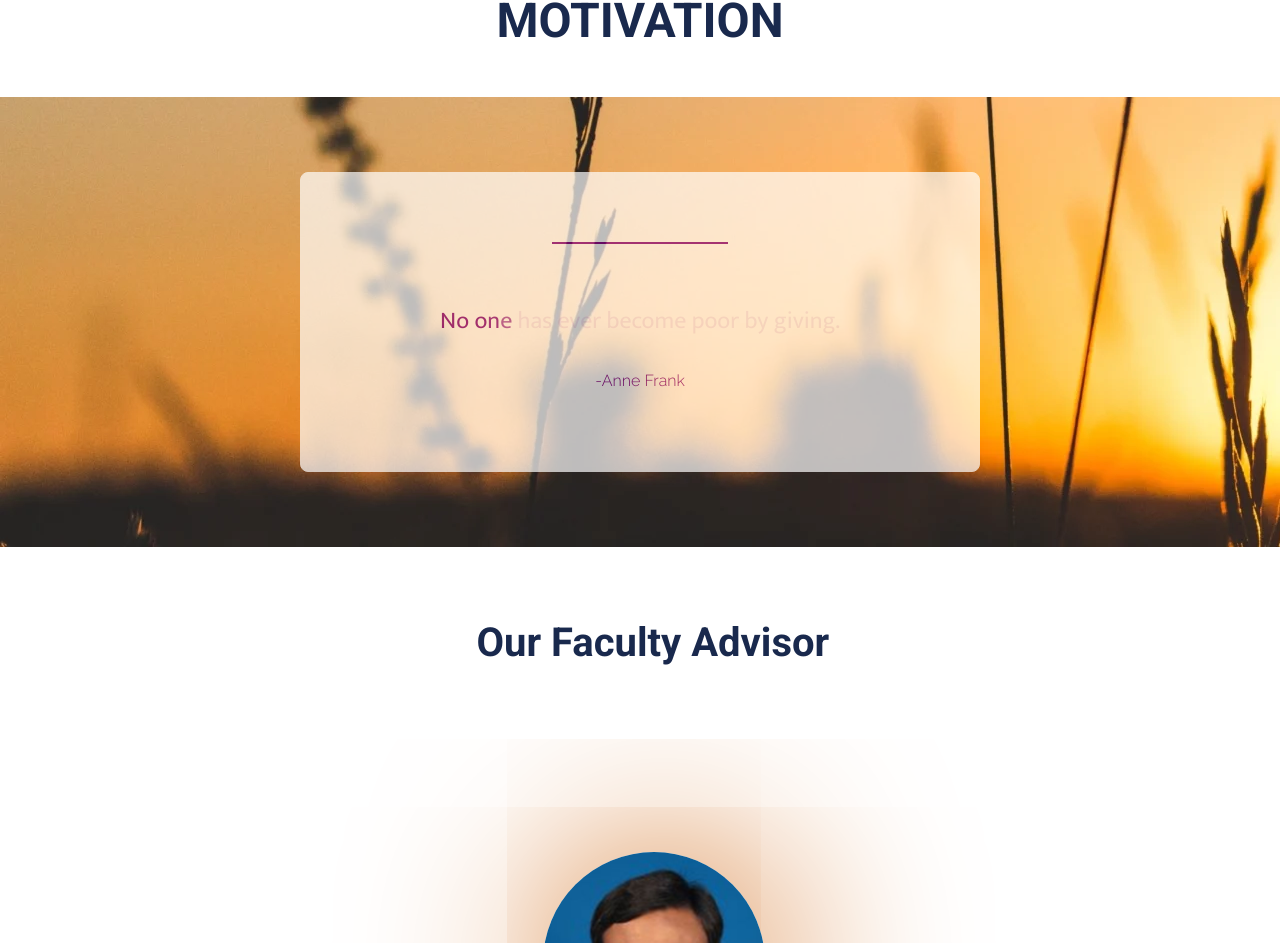
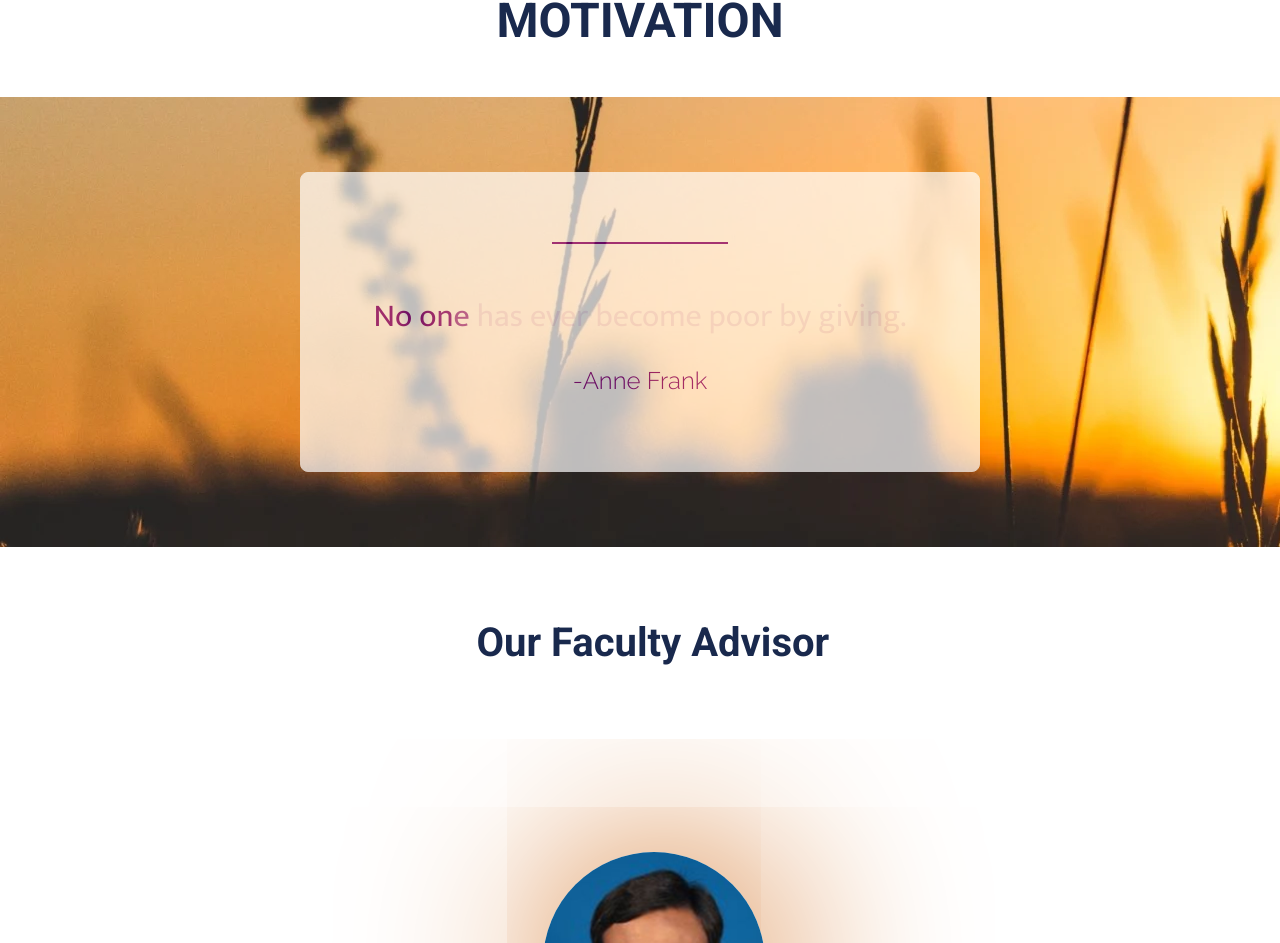
Before and after one commit to HarshitD-003/S_WEBSITE, a plain HTML site: page index.html in a window 1280 px wide. Shown: the part 2434-3377 px from the top of the page. Drawn offline with nearby package versions, Linux system fonts and the light colour scheme; a web font is replaced by a local one.

Commit message:
Update index.html

```diff
--- a/index.html
+++ b/index.html
@@ -256,10 +256,10 @@
       <article> <img src="sankalpimg/quotebkg.jpg" alt="Web design Istra" data-parallax='{"y": 230}'/>
         <div class="absomid-cbp white7 corner">
           <div class="carousel-car">
-            <div class="carousel-content-car">
+            <div class="carousel-content-car" style="font-size: 150%;">
 
                 <div class="line-car"></div>
-                <span id="text-car" class="FadeText" style="font-size: 150%;">
+                <span id="text-car" class="FadeText">
                   No one has ever become poor by giving.
                 </span>
                 <span id="text-car2">
```
